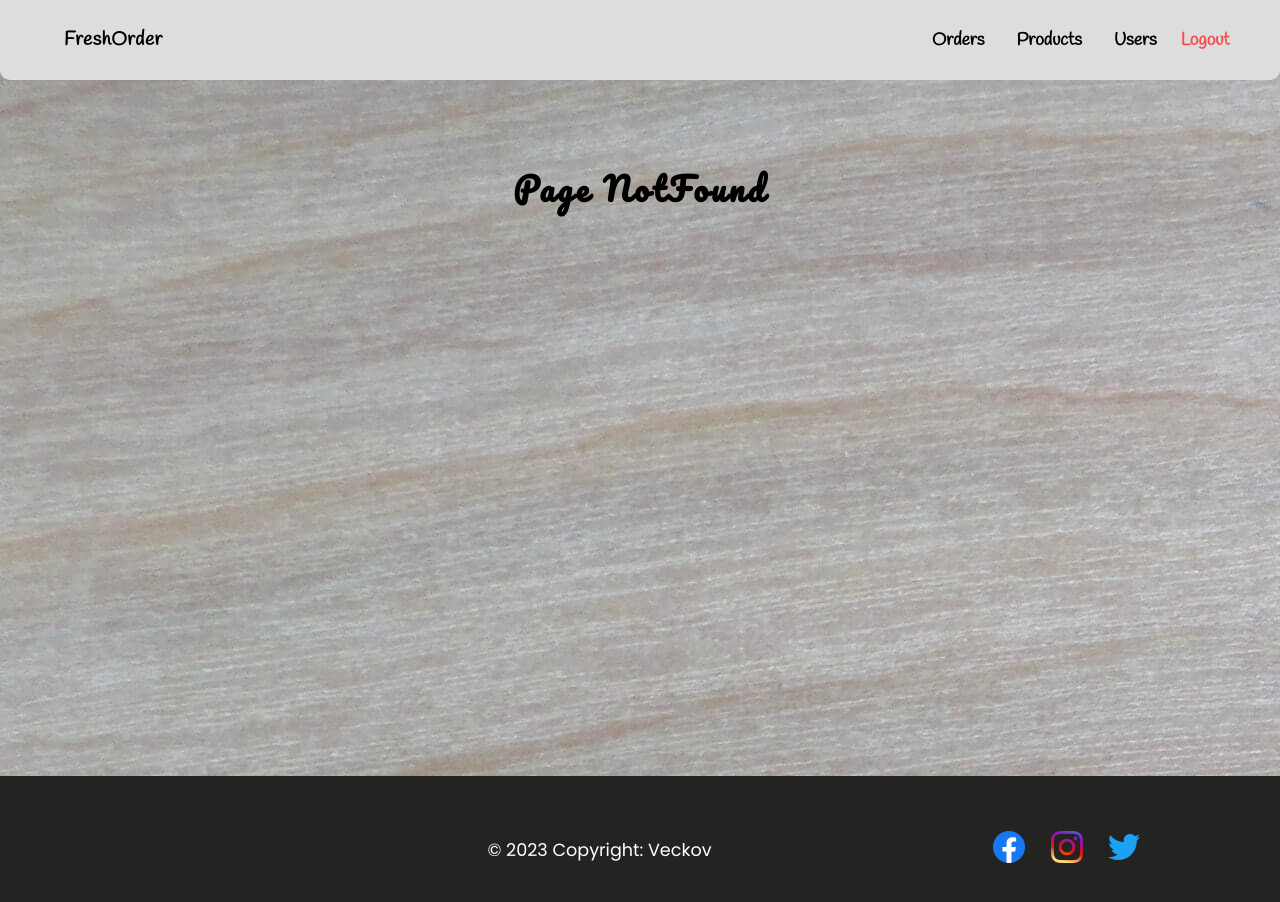
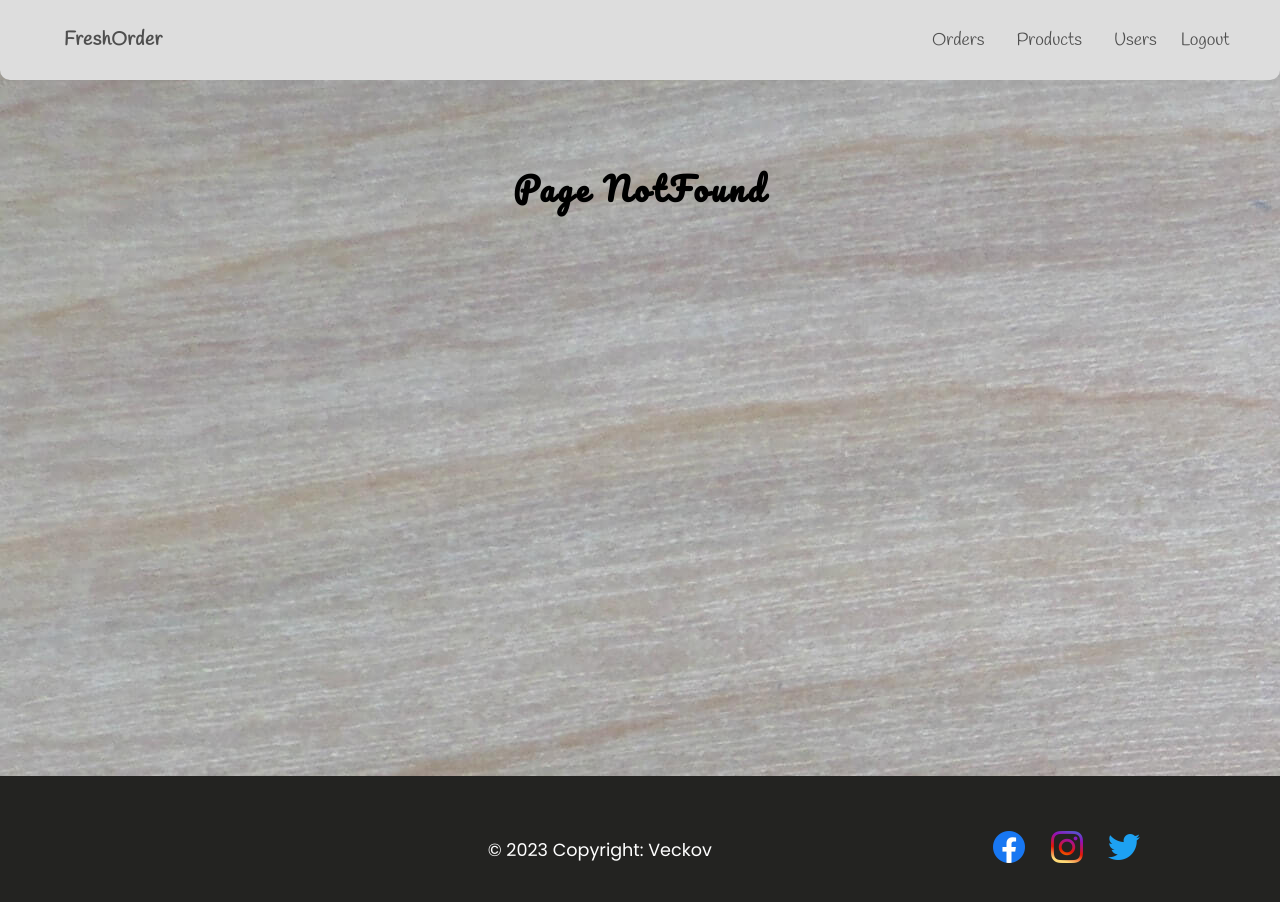
Before and after one commit to VeckovN/FreshOrder, a React (Create React App) app in the folder client/: page /profile in a window 1280 px wide. Shown: the top 902 px of the page. Built offline with nearby package versions, Linux system fonts and the light colour scheme; sample sign-in values are in the browser's storage; a web font is replaced by a local one.

Commit message:
active links style added

```diff
--- a/client/src/components/Layout/Header.css
+++ b/client/src/components/Layout/Header.css
@@ -50,21 +50,23 @@ header{
 
 .links li, a{
     text-decoration: none;
-    color:black;
+    color:rgb(78, 78, 78);
+    font-weight: 500;
     padding:.5rem .5rem;
     cursor: pointer;
 }
 
 .links *:hover{
-    color:white;
+    color:rgb(255, 255, 255);
 }
 
-.link.index{
-    color:rebeccapurple
+.link.logout:hover{
+    color:rgb(248, 139, 139);
 }
 
-.link.logout{
-    color:rgb(245, 76, 76);
+.activeLink, li.active-list{
+    font-weight: 800;
+    color:rgb(0, 0, 0);
 }
 
 .cartIcon{
--- a/client/src/components/Layout/Header.js
+++ b/client/src/components/Layout/Header.js
@@ -1,7 +1,6 @@
-import React, {useState, useContext, useEffect} from 'react'
-// import {Link as ScrollLink} from 'react-scroll';
+import React, {useState, useContext, useEffect} from 'react';
 import {Link as ScrollLink} from 'react-scroll';
-import {Link, useNavigate, useLocation} from 'react-router-dom'
+import {NavLink, useNavigate, useLocation, } from 'react-router-dom'
 
 import HeaderCartButton from './HeaderCartButton';
 
@@ -11,7 +10,6 @@ import modalContext from '../../store/modal-context.js';
 
 import './Header.css'
 
-//React.memo won't work when is modal clicked because Header props are showModal state
 const Header = () => {
     const [showNavbar, setShowNavbar] = useState(false);
     const {user, dispatchAction} = useContext(authContext);
@@ -32,10 +30,9 @@ const Header = () => {
         }
     },[showNavbar])
 
-    //TEST THIS
     const logoutHandler =()=>{
         dispatchAction({type:"LOGOUT"});
-        nav('/'); //nav to '/' route
+        nav('/');
         addSuccess('You have logged out')
         setShowNavbar(false);
     }
@@ -69,15 +66,37 @@ const Header = () => {
             </div>
             {!showNavbar &&
             <div className='logo'>
-                <h3><Link  className='logoLink' to='/'>FreshOrder</Link></h3>
+                <h3><NavLink  className='logoLink' to='/'>FreshOrder</NavLink></h3>
             </div>
             }
                 <ul className={`links ${showNavbar ? 'nav' : ''} `} >
                     {isAdmin ?
                     <>
-                        <li><Link className='link' onClick={closeShowNavbar} to='/'>Orders</Link></li>
-                        <li><Link className='link' onClick={closeShowNavbar} to='/products'>Products</Link></li>
-                        <li><Link className='link' onClick={closeShowNavbar} to='/users'>Users</Link></li>
+                        <li>
+                            <NavLink
+                                to='/'
+                                onClick={closeShowNavbar}
+                                className={({ isActive }) => { return isActive ? "activeLink" : "";}}
+                            >
+                            Orders
+                            </NavLink>
+                        </li>
+                        <li>
+                            <NavLink
+                                to='/products'
+                                onClick={closeShowNavbar}
+                                className={({ isActive }) => { return isActive ? "activeLink" : "";}}
+                            >Products
+                            </NavLink>
+                        </li>
+                        <li>
+                            <NavLink
+                                to='/users'
+                                onClick={closeShowNavbar}
+                                className={({ isActive }) => { return isActive ? "activeLink" : "";}}
+                            >Users
+                            </NavLink>
+                        </li>
                         <li className='link logout' onClick={logoutHandler}>Logout</li>
                     </>
                     :
@@ -85,9 +104,9 @@ const Header = () => {
                         {/* show only on / index page */}
                         {location.pathname == '/' &&
                         <>
-                            <li className='link'><ScrollLink onClick={closeShowNavbar} href='#welcome' to='welcome' spy={true} offset={-100} smooth={true}>Welcome</ScrollLink></li>
-                            <li className='link'><ScrollLink onClick={closeShowNavbar} href='#category' activeClass='active' to='category' spy={true} offset={-100} smooth={true}>Menu</ScrollLink></li>
-                            <li className='link'><ScrollLink onClick={closeShowNavbar} href='#aboutUs' activeClass='active' to='aboutUs' offset={-100} spy={true} smooth={true}>AboutUs</ScrollLink></li>
+                            <li><ScrollLink className='activeLink' onClick={closeShowNavbar} href='#welcome' to='welcome' spy={true} offset={-100} smooth={true}>Welcome</ScrollLink></li>
+                            <li><ScrollLink className='activeLink' onClick={closeShowNavbar} href='#category' activeClass='active' to='category' spy={true} offset={-100} smooth={true}>Menu</ScrollLink></li>
+                            <li><ScrollLink  className='activeLink' onClick={closeShowNavbar} href='#aboutUs' activeClass='active' to='aboutUs' offset={-100} spy={true} smooth={true}>AboutUs</ScrollLink></li>
                         </>
                         }
 
@@ -95,10 +114,17 @@ const Header = () => {
                         {user &&
                         <>
                             {location.pathname != '/' &&
-                                <li><Link className='link' onClick={closeShowNavbar} to='/'>Home</Link></li>
+                                <li><NavLink className='link' onClick={closeShowNavbar} to='/'>Home</NavLink></li>
                             }
-                            <li><Link className='link' onClick={closeShowNavbar} to='/orders'>Orders</Link></li>
-                            <li><Link className='link' onClick={closeShowNavbar} to='/profile'>Profile</Link></li>
+                            <li>
+                                <NavLink
+                                    to='/orders'
+                                    onClick={closeShowNavbar}
+                                    className={({ isActive }) => { return isActive ? "activeLink" : "";}}
+                                >Orders
+                                </NavLink>
+                            </li>
+                            <li><NavLink onClick={closeShowNavbar} to='/profile'>Profile</NavLink></li>
                             <li className='link logout' onClick={logoutHandler}>Logout</li>
                         </>
                         }
@@ -107,8 +133,8 @@ const Header = () => {
 
                     {!user &&
                     <>
-                        <li className='link' onClick={handleRegisterModal}> Register</li>
-                        <li className='link' onClick={handleLoginModal}>Login</li>
+                        <li className='active-list' onClick={handleRegisterModal}> Register</li>
+                        <li className='active-list' onClick={handleLoginModal}>Login</li>
                     </>
                     }
 
```
